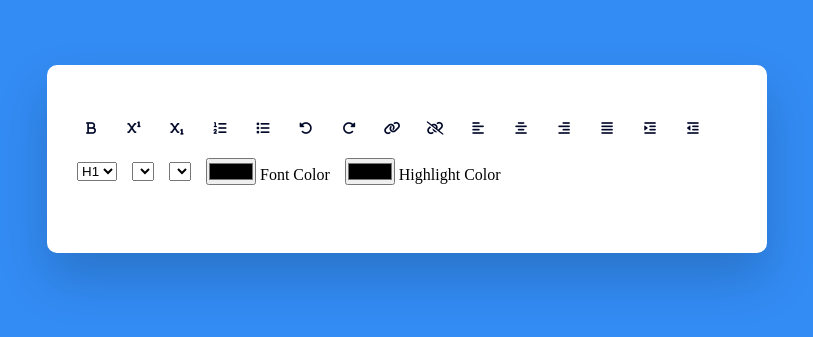
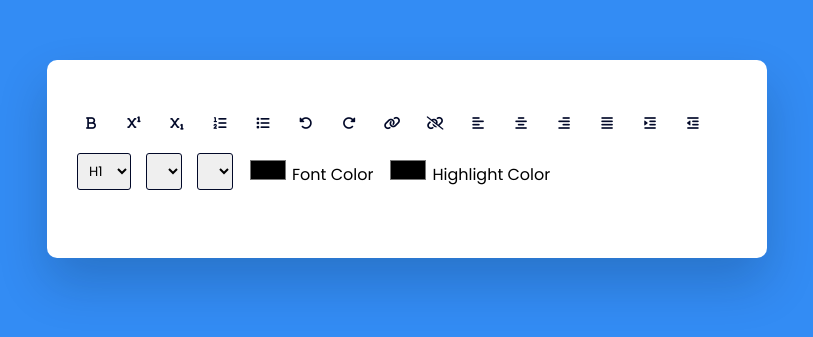
Before and after one commit to leticea/text-editor, a plain HTML site: page index.html in a window 1280 px wide. Shown: the part 241-578 px from the top of the page, without its empty margins (233-1046 px from the left). Drawn offline with Linux system fonts and the light colour scheme.

Commit message:
codando css

```diff
--- a/style.css
+++ b/style.css
@@ -41,3 +41,30 @@ button {
   color: #020929;
   cursor: pointer;
 }
+
+select {
+  padding: 7px;
+  border: 1px solid #020929;
+  border-radius: 3px;
+  cursor: pointer;
+}
+
+.options label,
+.options select {
+  font-family: 'Poppins', sans-serif;
+}
+
+input[type="color"] {
+  -webkit-appearance: none;
+  -moz-appearance: none;
+  appearance: none;
+  background-color: transparent;
+  width: 40px;
+  height: 28px;
+  border: none;
+  cursor: pointer;
+}
+
+input[type="color"] {
+
+}
```
